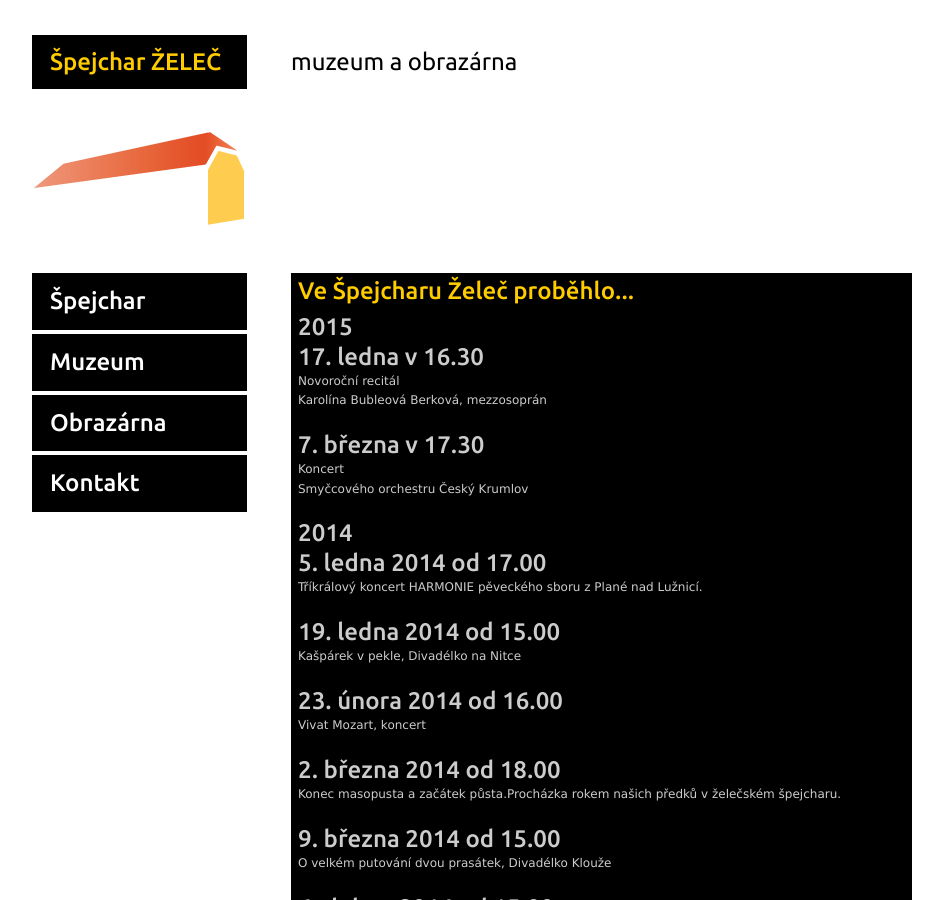
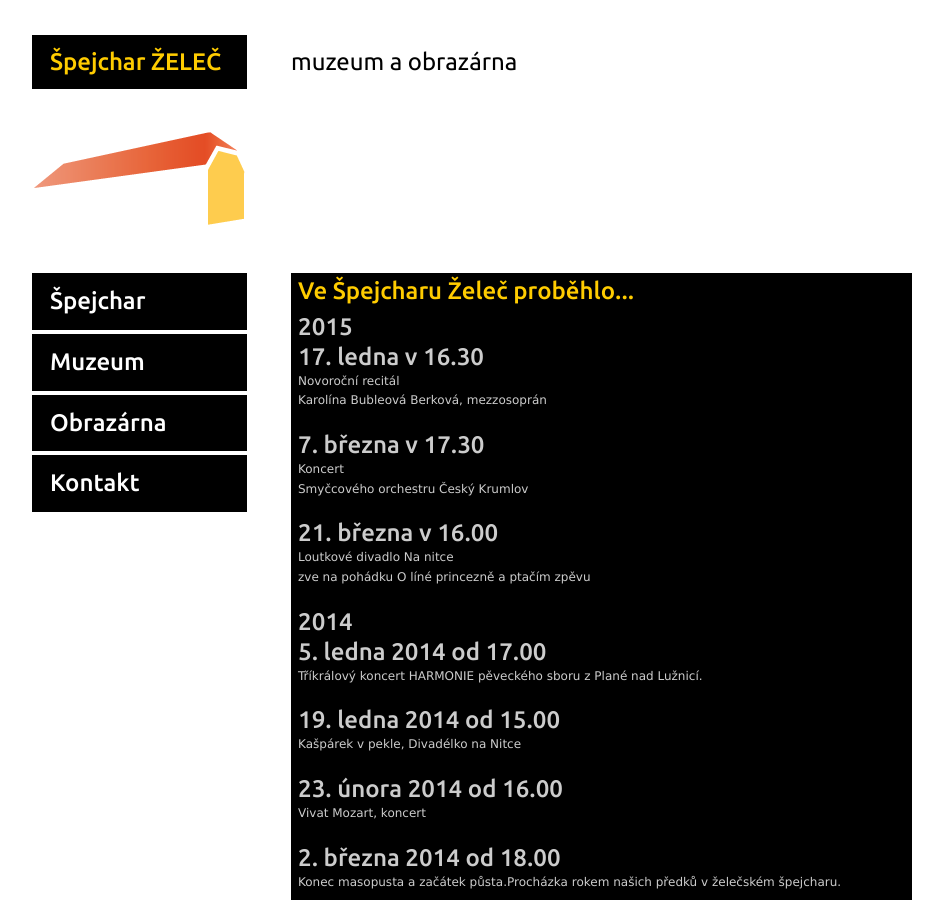
Before and after one commit to spejcharzelec/spejcharzelec.github.com, a Jekyll site: the page built from _posts/2011-12-24-archiv-akci.html, in a window 1280 px wide and 900 px high. Shown: the whole window, without its empty margins (168-1111 px from the left). Built offline with Jekyll 4.4.1, drawn with Linux system fonts in a browser that asks for light colours.

Commit message:
Update 2011-12-24-archiv-akci.html

```diff
--- a/_posts/2011-12-24-archiv-akci.html
+++ b/_posts/2011-12-24-archiv-akci.html
@@ -13,6 +13,10 @@ Karolína Bubleová Berková, mezzosoprán<br /><br />
 <h2>7. března v 17.30</h2>
 Koncert<br />
 Smyčcového orchestru Český Krumlov<br /><br />
+
+<h2>21. března v 16.00</h2>
+Loutkové divadlo Na nitce<br />
+zve na pohádku O líné princezně a ptačím zpěvu<br /><br />
 
 <h2>2014</h2>
 
```
